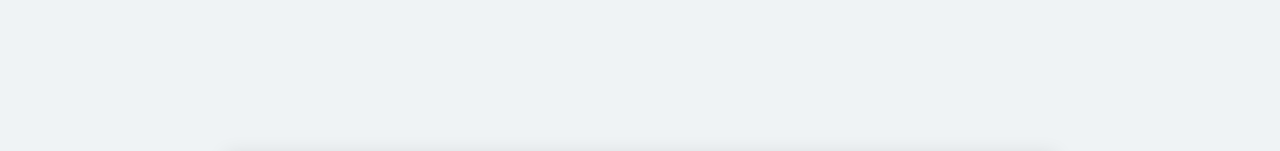
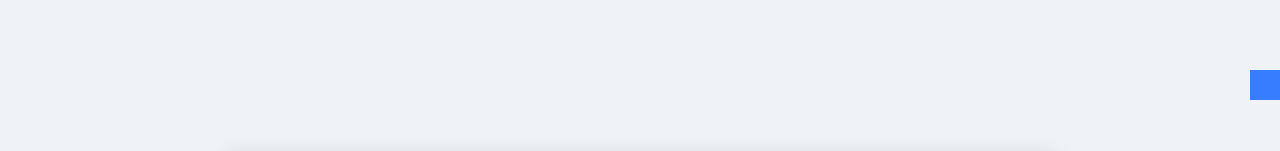
Before and after one commit to otonielandrade7/personal-website, a Vue app: page / in a window 1280 px wide. Shown: the part 130-281 px from the top of the page. Built offline with nearby package versions, Linux system fonts and the light colour scheme.

Commit message:
alternativa

```diff
--- a/src/App.vue
+++ b/src/App.vue
@@ -1,5 +1,6 @@
 <template>
   <div id="app">
+    <div class="toggle-darkmode-container"></div>
     <Navbar />
     <main>
       <Home />
@@ -63,8 +64,15 @@ footer {
   position: relative;
   bottom: 0;
 }
-.warn {
-  display: none;
+.toggle-darkmode-container{
+  position: fixed;
+  right: 0;
+  z-index: 100;
+  top: calc(100vh - 75%);
+  width: 30px;
+  height: 30px;
+  background-color: #367eff;
+
 }
 @media (max-width: 1200px) {
 }
```
